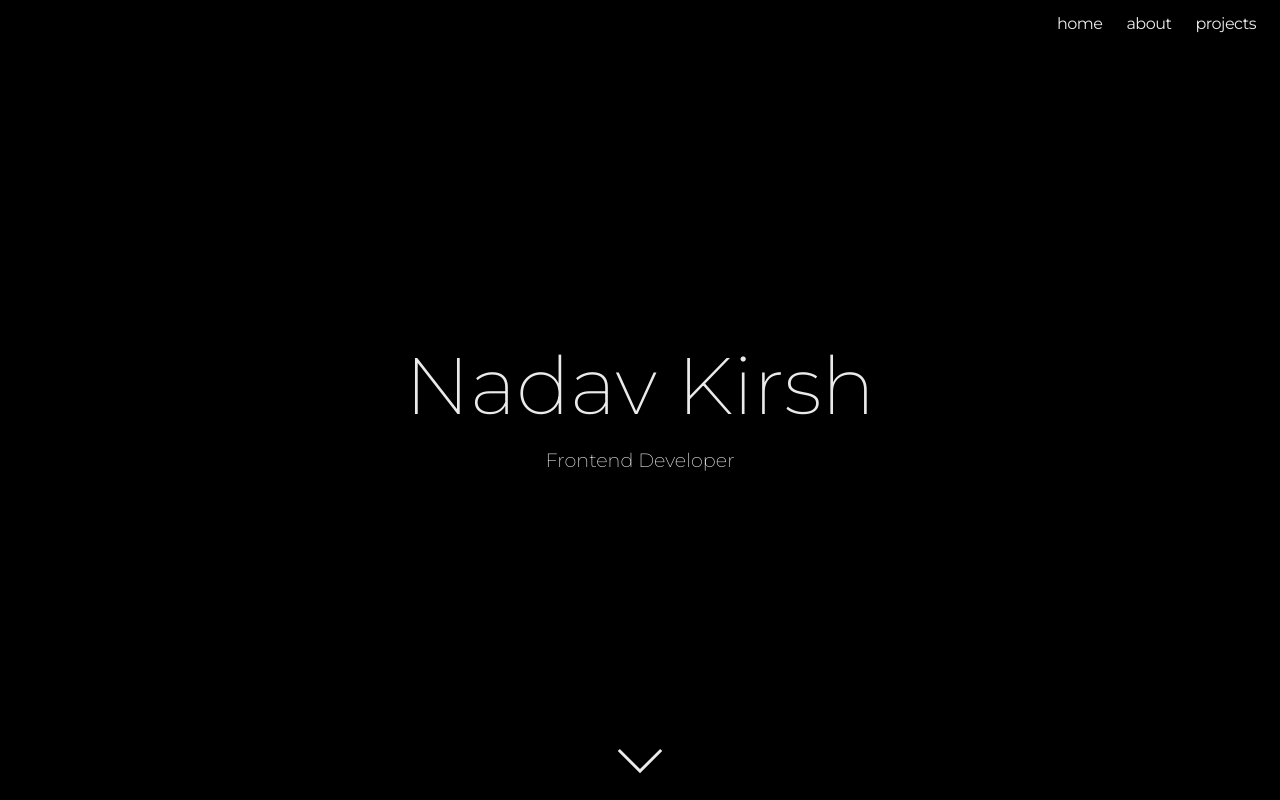
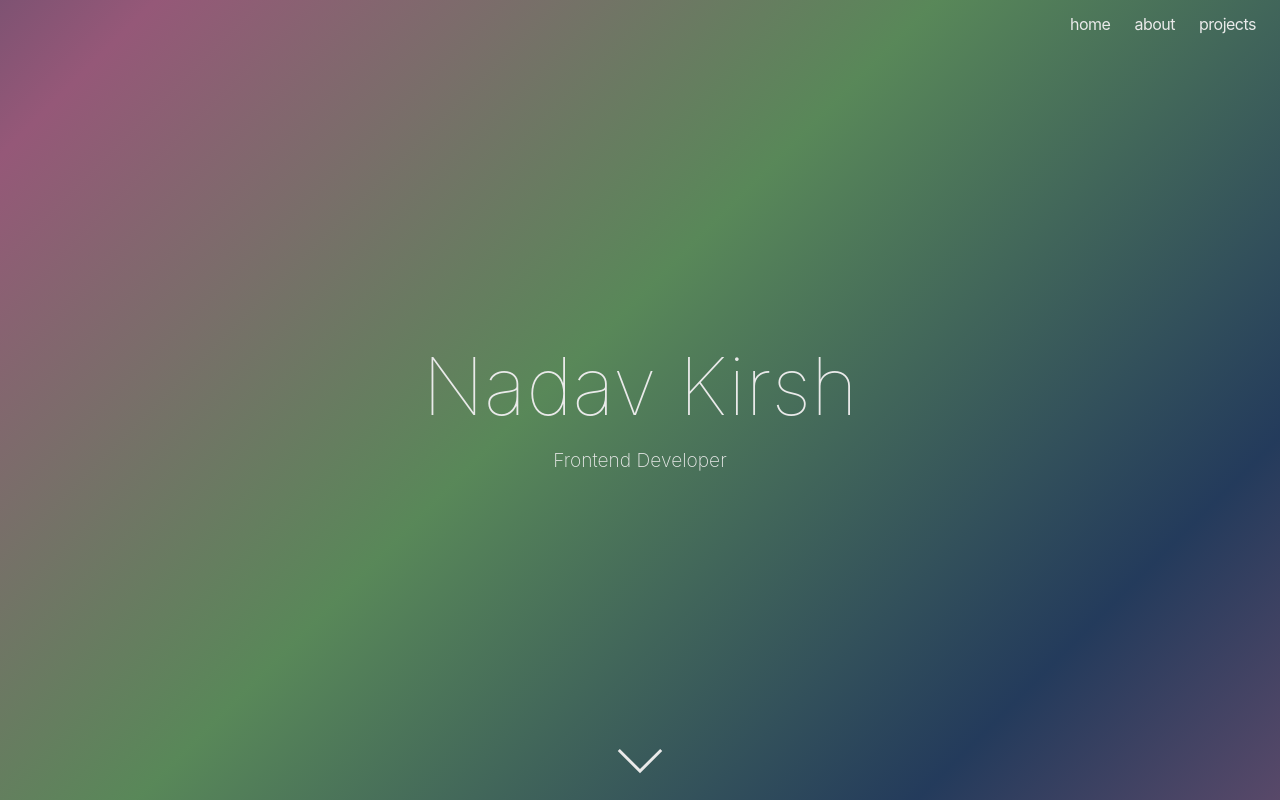
Before and after one commit to gene4/portfolio, a Next.js app: page / in a window 1280 px wide. Shown: the top 800 px of the page. Built offline with nearby package versions, Linux system fonts and the light colour scheme.

Commit message:
style update

```diff
--- a/styles/Home.module.scss
+++ b/styles/Home.module.scss
@@ -8,6 +8,24 @@
     color: #eaeaea;
     height: 100vh;
     width: 100vw;
+    background-size: 250% 250%;
+    background-image: repeating-linear-gradient(
+        -45deg,
+        hsl(215, 44%, 25%) 0%,
+        hsl(120, 21%, 44%) 15%,
+        rgb(149, 88, 120) 30%,
+        hsl(215, 44%, 25%) 45%
+    );
+    animation: diagonal alternate 30s infinite;
+}
+
+@keyframes diagonal {
+    0% {
+        background-position: 0% 50%;
+    }
+    100% {
+        background-position: 100% 50%;
+    }
 }
 
 .pic {
--- a/styles/globals.css
+++ b/styles/globals.css
@@ -4,9 +4,9 @@ html,
 body {
     padding: 0;
     margin: 0;
-    font-family: "Montserrat", sans-serif;
-    /* font-family: SF Pro Display, SF Pro Icons, Helvetica Neue, Helvetica, Arial,
-        sans-serif; */
+
+    font-family: SF Pro Display, SF Pro Icons, Helvetica Neue, Helvetica, Arial,
+        sans-serif;
     scroll-behavior: smooth;
 }
 
@@ -28,8 +28,9 @@ a:hover {
 
 h1 {
     margin: 0;
-    font-weight: 200;
+    font-weight: 100;
     font-size: 5rem;
+    letter-spacing: 0px;
 }
 
 p {
```
